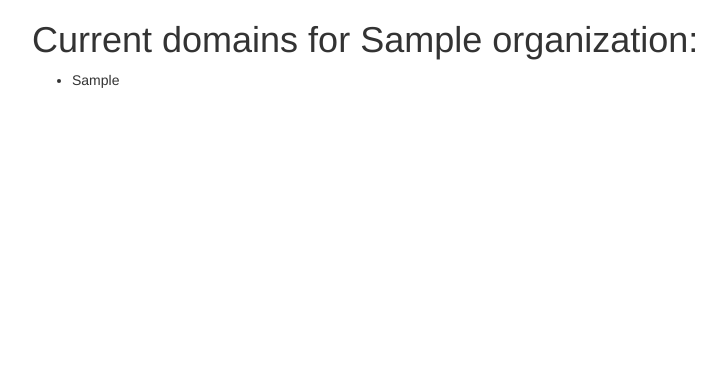
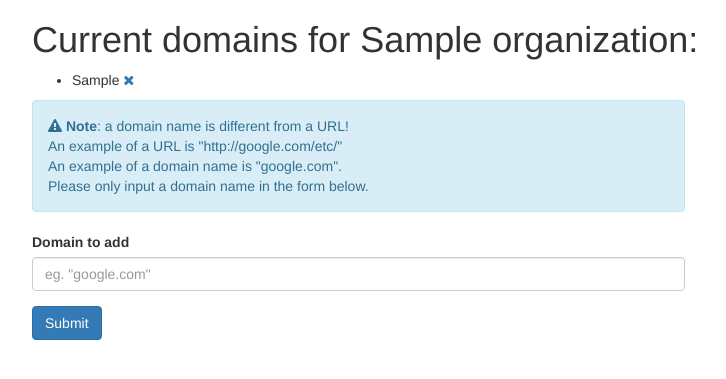
Before and after one commit to Jaxkr/Truthbot.org, a Django app: page /dashboard/organization-domains/1/ in a window 1280 px wide. Shown: the part 52-431 px from the top of the page, without its empty margins (38-764 px from the left). Run offline with Django 3.2, Linux system fonts and the light colour scheme; a user stored in the database is signed in; tables that the repository leaves empty hold one stand-in row (values such as "Sample post"); some libraries are stand-ins or nearby versions.

Commit message:
domain management

```diff
--- a/TruthBot/dashboard/forms.py
+++ b/TruthBot/dashboard/forms.py
@@ -8,5 +8,6 @@ class NewOrganization(forms.Form):
 	logo = forms.ImageField(widget=forms.ClearableFileInput(attrs={'class': 'form-control'}))
 	info_url = forms.CharField(validators=[url_validator], widget=forms.TextInput(attrs={'class': 'form-control'}), max_length=2083)
 
+valid_domain_validator = RegexValidator('^(([a-zA-Z]{1})|([a-zA-Z]{1}[a-zA-Z]{1})|([a-zA-Z]{1}[0-9]{1})|([0-9]{1}[a-zA-Z]{1})|([a-zA-Z0-9][a-zA-Z0-9-_]{1,61}[a-zA-Z0-9]))\.([a-zA-Z]{2,6}|[a-zA-Z0-9-]{2,30}\.[a-zA-Z]{2,3})$', 'The input must be a valid domain.')
 class AddDomain(forms.Form):
-	domain = forms.CharField(widget=forms.TextInput(attrs={'class': 'form-control'}), max_length=150)
+	domain = forms.CharField(validators = [valid_domain_validator], widget=forms.TextInput(attrs={'class': 'form-control', 'placeholder': 'eg. "google.com"'}), max_length=150)
--- a/TruthBot/dashboard/models.py
+++ b/TruthBot/dashboard/models.py
@@ -11,16 +11,16 @@ class WebPage(models.Model):
 
 class OrganizationDomain(models.Model):
 	domain = models.CharField(max_length=200)
+	organization = models.ForeignKey('Organization')
 
 	def __str__(self):
-		return self.url
+		return self.domain
 
 class Organization(models.Model):
 	name = models.CharField(max_length=300, blank=False)
 	description = models.CharField(max_length=1000, blank=False)
 	logo = models.ImageField()
 	url = models.CharField(max_length=2083, blank=False)
-	site_domains = models.ManyToManyField('OrganizationDomain')
 	child_organizations = models.ManyToManyField('Organization', blank=True)
 
 	def __str__(self):
--- a/TruthBot/dashboard/templates/dashboard/organization_modify_domains.html
+++ b/TruthBot/dashboard/templates/dashboard/organization_modify_domains.html
@@ -3,8 +3,34 @@
 {% block maincontent %}
 <h1>Current domains for {{ org.name }}:</h1>
 <ul>
-{% for domain in org.site_domains.all %}
-<li>{{ domain.domain }}</li>
-{% endfor %}
+	{% for domain in domains %}
+	<li>{{ domain.domain }} <a href="{% url "deletedomain" domain.pk %}"><i class="fa fa-times"></i></a></li>
+	{% endfor %}
 </ul>
+<div class="row">
+	<div class="col-md-7">
+		<form action="" method="post">
+			{% csrf_token %}
+			{% if form.non_field_errors %}
+			<div class="alert alert-danger">
+				{{ form.non_field_errors }}
+			</div>
+			{% endif %}
+			<div class="alert alert-info">
+			<i class="fa fa-exclamation-triangle"></i> <b>Note</b>: a domain name is different from a URL!<br>
+			An example of a URL is "http://google.com/etc/"<br>
+			An example of a domain name is "google.com".<br>
+			Please only input a domain name in the form below.
+			</div>
+			<div class="form-group">
+				<label for="{{ form.domain.id_for_label }}">Domain to add</label>
+				{% if form.domain.errors %}
+				<span class="form-error">{{ form.domain.errors.as_text }}</span>
+				{% endif %}
+				{{ form.domain }}
+			</div>
+			<button type="submit" class="btn btn-primary">Submit</button>
+		</form>
+	</div>
+</div>
 {% endblock %}
--- a/TruthBot/dashboard/templates/dashboard/organization_new.html
+++ b/TruthBot/dashboard/templates/dashboard/organization_new.html
@@ -4,7 +4,7 @@
 <h1>Add a new organization</h1>
 <div class="row">
   <div class="col-md-7">
-    <form action="{% url "organizationnew" %}" method="post" enctype="multipart/form-data">
+    <form action="" method="post" enctype="multipart/form-data">
       {% csrf_token %}
       {% if form.non_field_errors %}
       <div class="alert alert-danger">
--- a/TruthBot/dashboard/urls.py
+++ b/TruthBot/dashboard/urls.py
@@ -7,4 +7,6 @@ urlpatterns = [
     url(r'new-organization/$', views.organization_new, name='organizationnew'),
     url(r'organization/(?P<organization_pk>\d+)/$', views.organization_info, name='organizationinfo'),
     url(r'organization-domains/(?P<organization_pk>\d+)/$', views.organization_modify_domains, name='organizationdomains'),
+    url(r'delete-domain/(?P<domain_pk>\d+)/$', views.organization_delete_domain, name='deletedomain'),
+
 ]
--- a/TruthBot/dashboard/views.py
+++ b/TruthBot/dashboard/views.py
@@ -4,7 +4,8 @@ from django.contrib.auth.decorators import login_required
 from .forms import *
 from .models import *
 import pprint
-from django.core.urlresolvers import reverse
+from django.core.urlresolvers import reverse, reverse_lazy
+from django.views.generic.edit import DeleteView
 
 
 # Create your views here.
@@ -20,7 +21,7 @@ def organization_new(request):
 		form = NewOrganization(request.POST, request.FILES)
 
 		if form.is_valid():
-			org = Organization(name=form.cleaned_data['name'], info_url=form.cleaned_data['info_url'], logo=form.cleaned_data['logo'])
+			org = Organization(name=form.cleaned_data['name'], url=form.cleaned_data['info_url'], logo=form.cleaned_data['logo'])
 			org.save()
 			return HttpResponseRedirect(reverse('organizationinfo', args=[org.pk]))
 
@@ -39,5 +40,28 @@ def organization_info(request, organization_pk):
 @login_required
 def organization_modify_domains(request, organization_pk):
 	org = Organization.objects.get(pk=organization_pk)
+	domains = OrganizationDomain.objects.filter(organization=org)
 
-	return render(request, 'dashboard/organization_modify_domains.html', {'org': org})
+	if request.method == 'POST':
+		form = AddDomain(request.POST)
+		if form.is_valid():
+			new_domain = OrganizationDomain(domain=form.cleaned_data['domain'], organization=org)
+			new_domain.save()
+		else:
+			return render(request, 'dashboard/organization_modify_domains.html', {'org': org, 'domains': domains, 'form': form})
+
+
+	form = AddDomain()
+	return render(request, 'dashboard/organization_modify_domains.html', {'org': org, 'domains': domains, 'form': form})
+
+'''why am I not using class-based views for this? Because I don't really understand them or how they interact with decorators
+and permissions and I don't really want to take the time to figure it out
+so let it be known... TODO: reimplement these functions with class based or generic views if it would be better'''
+
+@login_required
+def organization_delete_domain(request, domain_pk):
+	domain = OrganizationDomain.objects.get(pk=domain_pk)
+	if request.method == 'POST':
+		domain.delete()
+		return HttpResponseRedirect(reverse('organizationdomains', args=[domain.organization.pk]))
+	return render(request, 'dashboard/generic/confirm_remove_domain.html', {'domain': domain})
```
Also changed, not shown: TruthBot/dashboard/templates/dashboard/generic/confirm_remove_domain.html (added, +10 -0 lines).
